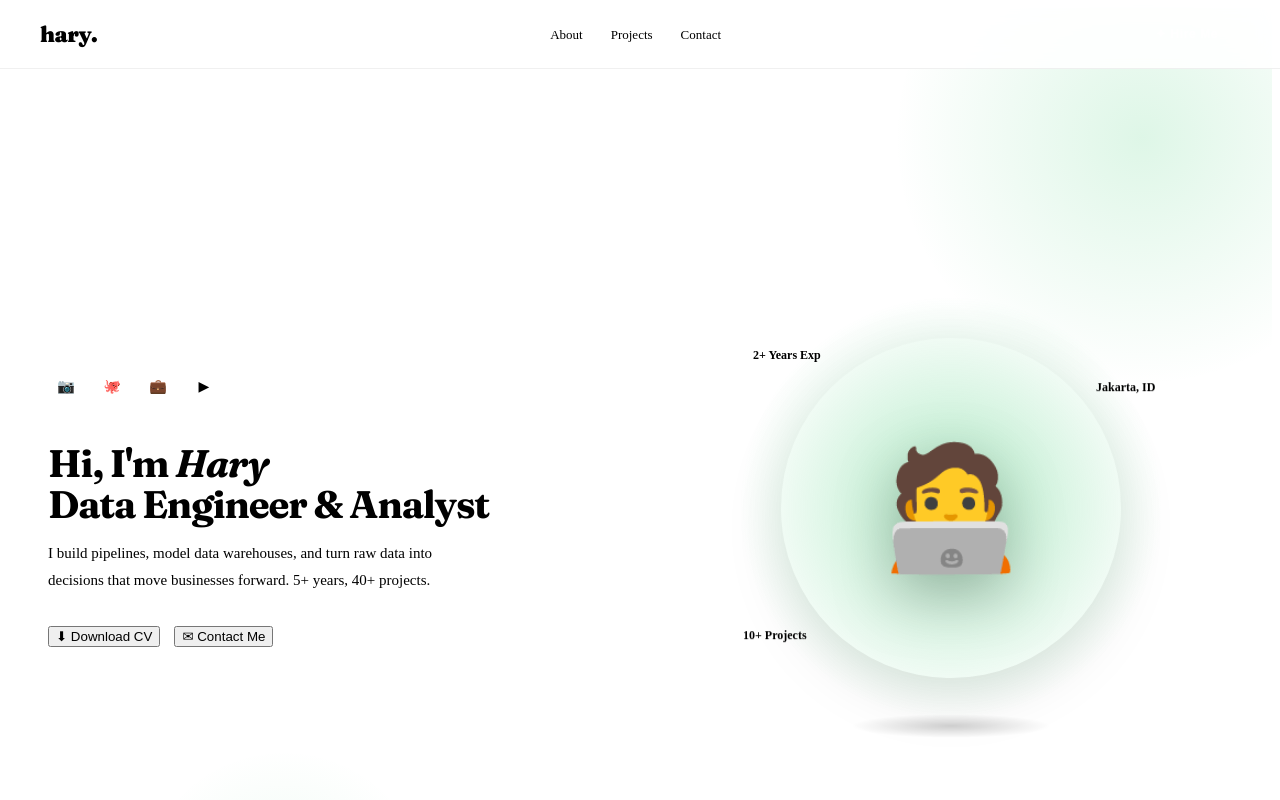
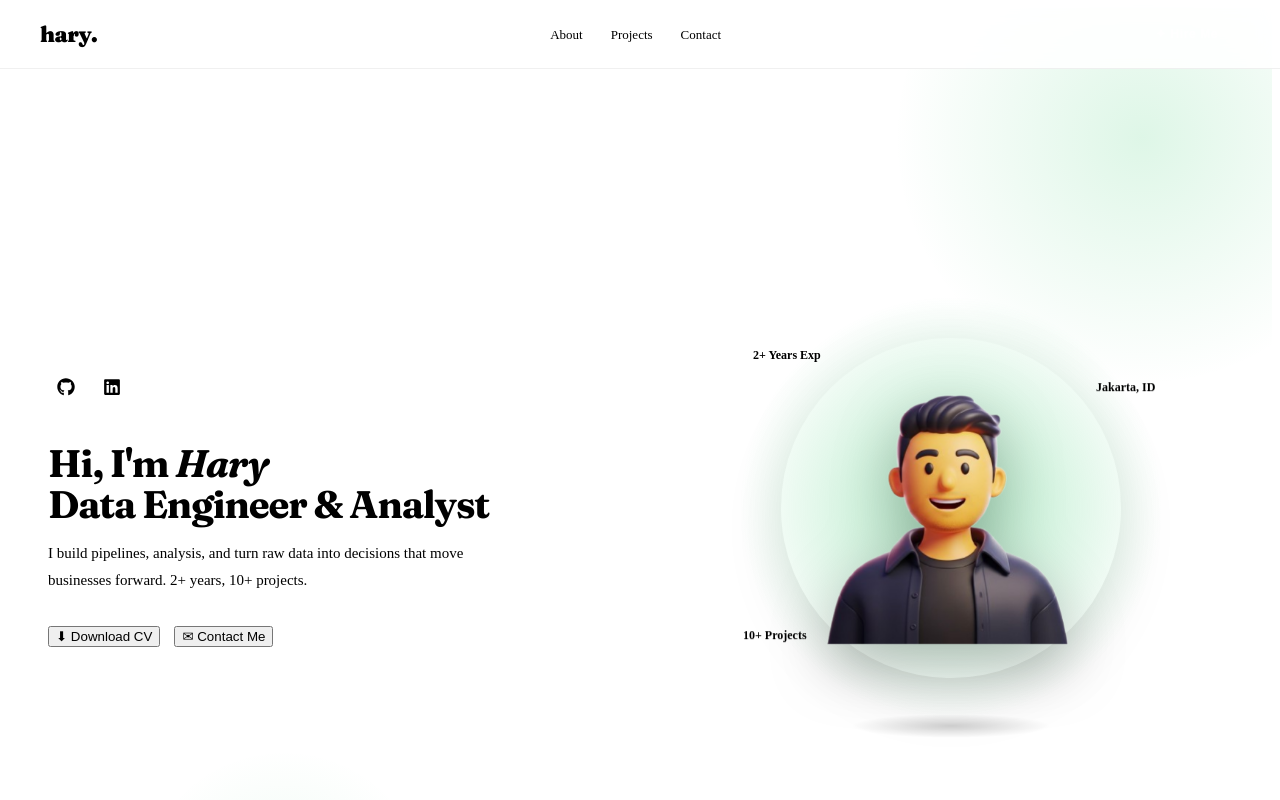
Before and after one commit to aryramadhana/aryramadhana.github.io, a React (Vite) app: page / in a window 1280 px wide. Shown: the top 800 px of the page. Built offline with nearby package versions, Linux system fonts and the light colour scheme; the HTML template or start-up script is replaced by a standard one.

Commit message:
Edit Hero Section

```diff
--- a/index.html
+++ b/index.html
@@ -8,7 +8,7 @@
       href="https://fonts.googleapis.com/css2?family=Plus+Jakarta+Sans:wght@400;500;600;700;800&family=Fraunces:ital,wght@0,700;0,900;1,700&family=Fira+Code:wght@300;400&display=swap"
       rel="stylesheet"
     />
-    <title>Reza — Data Engineer & Analyst</title>
+    <title>Hary R Nasution__Data Engineer&Analyst</title>
   </head>
   <body>
     <div id="root"></div>
--- a/package.json
+++ b/package.json
@@ -10,7 +10,8 @@
   },
   "dependencies": {
     "react": "^18.2.0",
-    "react-dom": "^18.2.0"
+    "react-dom": "^18.2.0",
+    "react-icons": "^5.6.0"
   },
   "devDependencies": {
     "@vitejs/plugin-react": "^4.2.0",
--- a/src/components/HeroSection.jsx
+++ b/src/components/HeroSection.jsx
@@ -1,6 +1,7 @@
 import { useRef } from 'react'
 import { use3DParallax } from '@/hooks/use3DParallax'
-
+import { FaGithub, FaLinkedin } from 'react-icons/fa';
+import heroImage from './fotoweb.png';
 /**
  * HeroSection
  *
@@ -25,12 +26,17 @@ function HeroSection() {
 
   use3DParallax({ heroRef, sceneRef, blobRef, charRef, glowRef, shadowRef, tag1Ref, tag2Ref, tag3Ref })
 
+  // const socials = [
+  //   // { emoji: '📷', title: 'Instagram', href: '#' },
+  //   { emoji: '🐙', title: 'GitHub',    href: '#' },
+  //   { emoji: '💼', title: 'LinkedIn',  href: '#' },
+  //   // { emoji: '▶',  title: 'YouTube',   href: '#' },
+  // ]
+
   const socials = [
-    { emoji: '📷', title: 'Instagram', href: '#' },
-    { emoji: '🐙', title: 'GitHub',    href: '#' },
-    { emoji: '💼', title: 'LinkedIn',  href: '#' },
-    { emoji: '▶',  title: 'YouTube',   href: '#' },
-  ]
+  { icon: <FaGithub />, title: 'GitHub', href: 'https://github.com/aryramadhana' },
+  { icon: <FaLinkedin />, title: 'LinkedIn', href: 'https://www.linkedin.com/in/hary-ramadhana-n/' },
+];
 
   return (
     <section
@@ -62,14 +68,19 @@ function HeroSection() {
       <div>
         {/* Social Icons */}
         <div className="hero-socials fade-up" style={{ display:'flex', gap:'10px', marginBottom:'20px' }}>
-          {socials.map(({ emoji, title, href }) => (
+          {socials.map(({ icon, title, href }) => (
             <a
-              key={title} href={href} title={title}
+              key={title}
+              href={href}
+              title={title}
+              target="_blank" // Tambahan: agar link terbuka di tab baru (opsional)
+              rel="noopener noreferrer" // Praktik keamanan yang baik untuk target="_blank"
               style={{
                 width:'36px', height:'36px', borderRadius:'10px',
                 background:'var(--white)', border:'1px solid var(--gray-ll)',
                 display:'flex', alignItems:'center', justifyContent:'center',
-                fontSize:'14px', cursor:'pointer', textDecoration:'none',
+                fontSize:'18px', // Sedikit diperbesar dari 14px agar logo SVG/React Icon terlihat lebih jelas
+                cursor:'pointer', textDecoration:'none',
                 color:'var(--dark)', transition:'all .2s',
               }}
               onMouseEnter={e => {
@@ -83,7 +94,7 @@ function HeroSection() {
                 e.currentTarget.style.transform = 'none'
               }}
             >
-              {emoji}
+              {icon}
             </a>
           ))}
         </div>
@@ -106,7 +117,7 @@ function HeroSection() {
           className="hero-desc fade-up d2"
           style={{ fontSize:'15px', color:'var(--gray)', lineHeight:1.8, maxWidth:'440px', marginBottom:'32px' }}
         >
-          I build pipelines, model data warehouses, and turn raw data into decisions that move businesses forward. 5+ years, 40+ projects.
+          I build pipelines, analysis, and turn raw data into decisions that move businesses forward. 2+ years, 10+ projects.
         </p>
 
         {/* CTA Buttons */}
@@ -114,7 +125,7 @@ function HeroSection() {
           <button className="btn-prim">⬇ Download CV</button>
           <button
   className="btn-outline"
-            onClick={() => document.querySelector('#contact')?.scrollIntoView({ behavior:'smooth' })}
+  onClick={() => window.location.href = 'mailto:haryrnasution@gmail.com'}
 >
   ✉ Contact Me
 </button>
@@ -178,19 +189,24 @@ function HeroSection() {
                 willChange:'transform',
               }}
             >
-              <span
+              <img
   id="hero-char"
   ref={charRef}
+  src={heroImage}
+  alt="Hero Character"
   style={{
-                  fontSize:'120px', display:'block', position:'relative',
-                  transition:'transform 0.08s ease-out, filter 0.1s ease',
-                  willChange:'transform',
-                  filter:'drop-shadow(0 20px 30px rgba(0,0,0,0.25))',
-                  userSelect:'none', cursor:'pointer',
+    width: '500px', // Menggantikan fontSize agar ukurannya tetap sama
+    height: '500px', // Bisa diganti 'auto' jika proporsi gambar bukan persegi
+    objectFit: 'contain', // Menjaga gambar agar tidak gepeng
+    display: 'block',
+    position: 'relative',
+    transition: 'transform 0.08s ease-out, filter 0.1s ease',
+    willChange: 'transform',
+    filter: 'drop-shadow(0 20px 30px rgba(0,0,0,0.25))',
+    userSelect: 'none',
+    cursor: 'pointer',
   }}
-              >
-                🧑‍💻
-              </span>
+/>
             </div>
 
             {/* 3D Floor Shadow */}
```
Also changed, not shown: src/components/fotoweb.png (added), 1 other file (tests, documents, lock files or other folders). Lines whose indentation alone changed are shown as unchanged.
